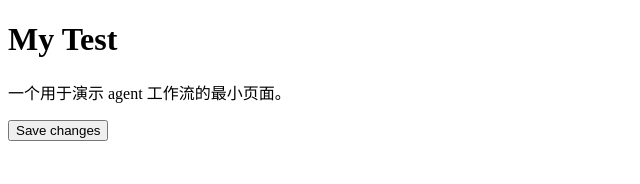
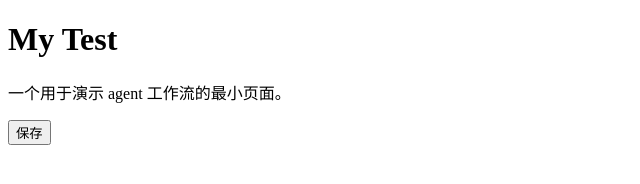
Before and after one commit to golworker/my-test, a plain HTML site: page index.html in a window 1280 px wide. Shown: the whole page, without its empty margins (0-640 px from the left). Drawn offline with Linux system fonts and the light colour scheme.

Commit message:
fix: change save button copy to 保存

```diff
--- a/index.html
+++ b/index.html
@@ -8,6 +8,6 @@
 <body>
   <h1>My Test</h1>
   <p>一个用于演示 agent 工作流的最小页面。</p>
-  <button type="button">Save changes</button>
+  <button type="button">保存</button>
 </body>
 </html>
```
